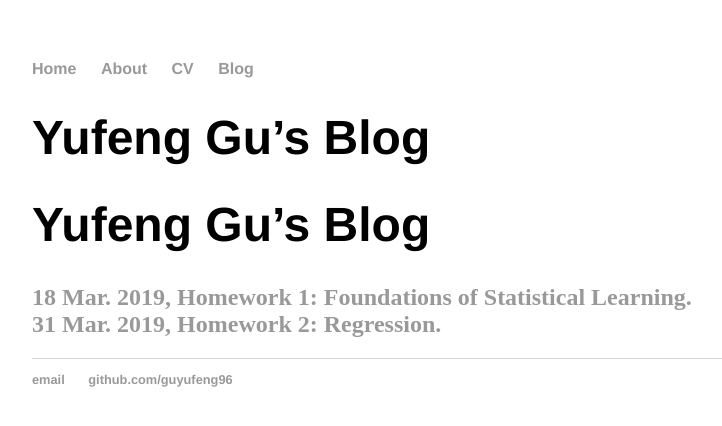
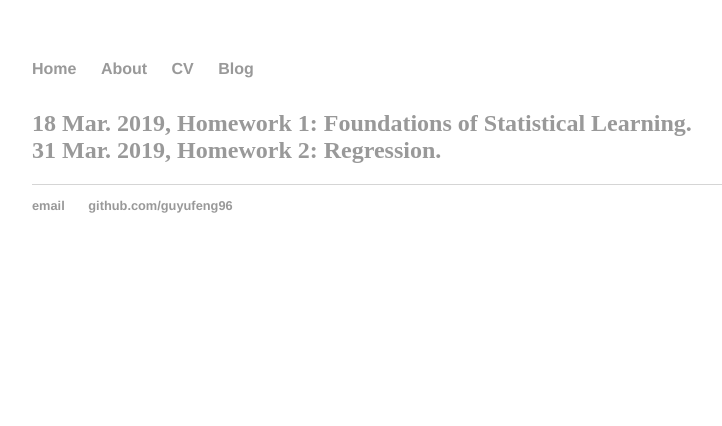
Before and after one commit to guyufeng96/guyufeng.github.io, a Jekyll site: the page built from blog/index.md, in a window 1280 px wide. Shown: the top 426 px of the page, without its empty margins (160-882 px from the left). Built offline with Jekyll 4.4.1, drawn with Linux system fonts in a browser that asks for light colours; our own code applies the rules of GitHub Pages for plain Markdown files.

Commit message:
Update index.md

```diff
--- a/blog/index.md
+++ b/blog/index.md
@@ -1,4 +1,3 @@
-# Yufeng Gu's Blog
 <html>
 	<h1>{{ page.title }}</h1>
 	<h2 class="posts">
```
